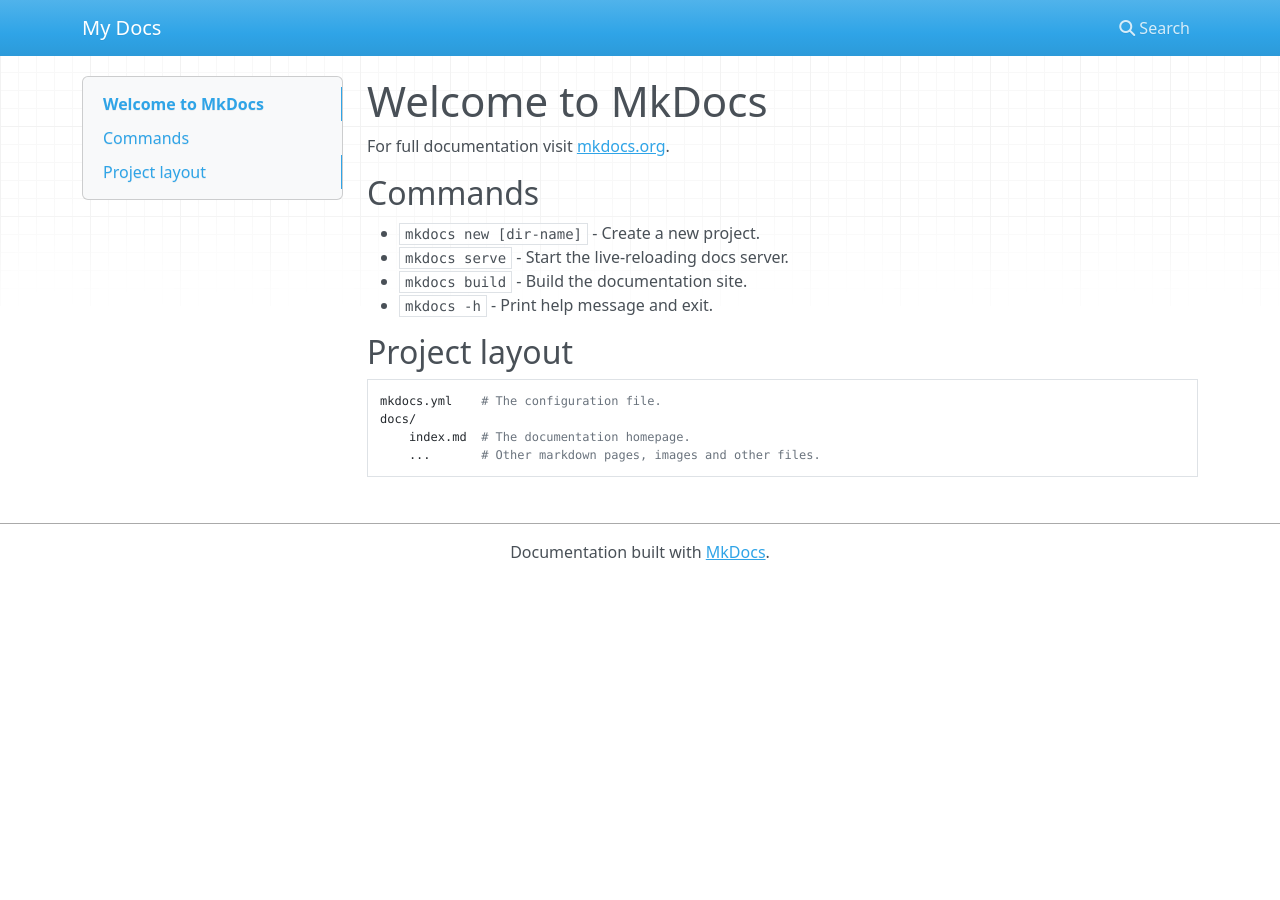
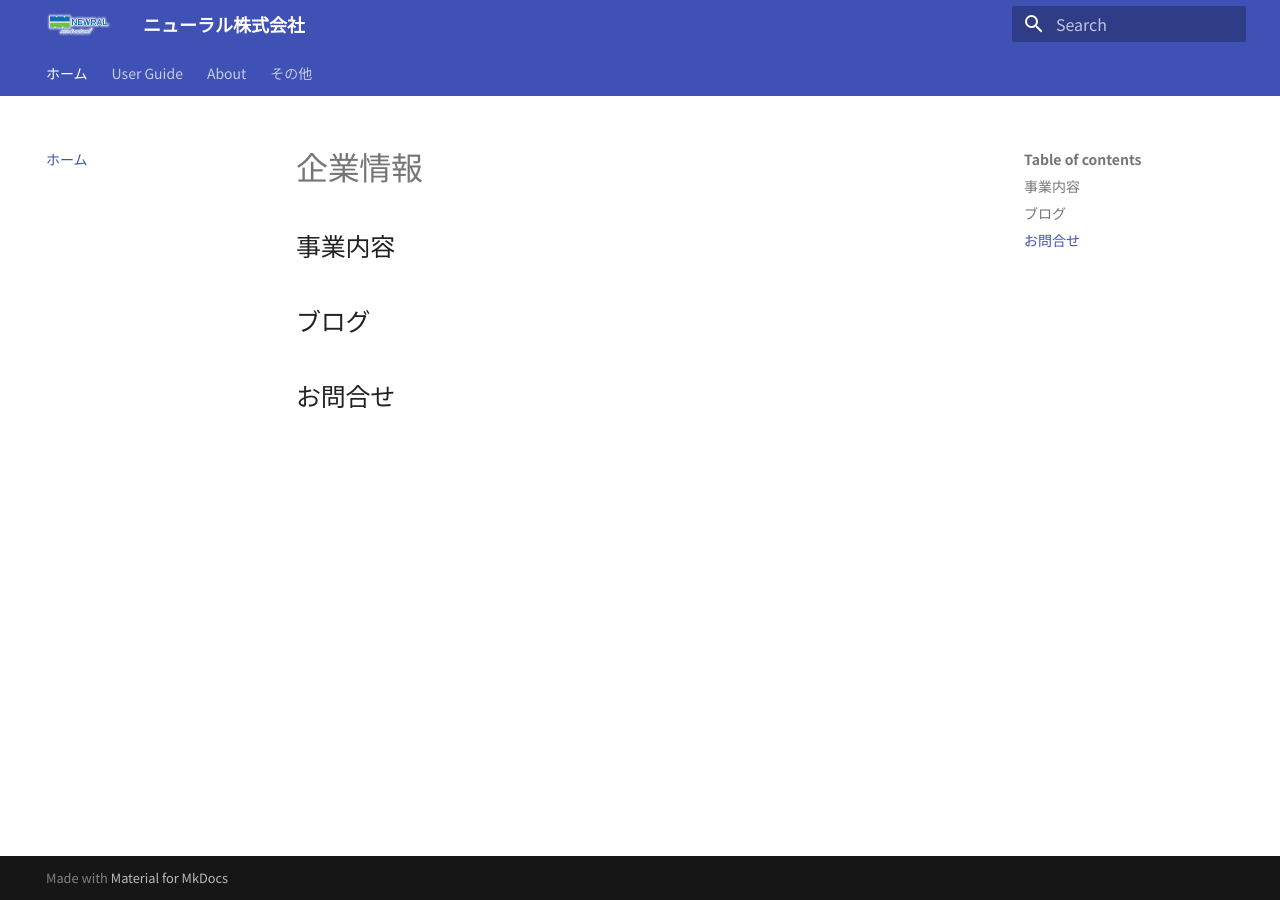
Before and after one commit to k-yoshikubo/k-yoshikubo.github.io, an MkDocs documentation site: the page built from src/index.md, in a window 1280 px wide. Built offline with MkDocs 1.6.1 and Material for MkDocs 9.7.7, drawn with Linux system fonts in a browser that asks for light colours; nearby versions of some CDN libraries; some web fonts are replaced.

Commit message:
サンプル構築
使用方法の調査中。

```diff
--- a/mkdocs.yml
+++ b/mkdocs.yml
@@ -1,4 +1,40 @@
-site_name: My Docs
+site_name: "ニューラル株式会社"
 
 site_dir: docs
 docs_dir: src
+remote_branch: master
+
+theme:
+  name: material
+  logo: assets/images/logo-trans.png
+  features:
+    - navigation.instant
+    - navigation.tabs
+    - navigation.sections
+    # - toc.integrate
+
+nav:
+- ホーム: 'index.md'
+- User Guide:
+    - 'Writing your docs': 'content/user-guide/writing-your-docs.md'
+    - 'Styling your docs': 'content/user-guide/styling-your-docs.md'
+- About:
+    - 'License': 'content/about/license.md'
+    - 'Release Notes': 'content/about/release-notes.md'
+- その他:
+    - 'サンプル': 'content/sandbox.md'
+
+extra_css:
+  - "https://fonts.googleapis.com/earlyaccess/notosansjp.css"
+  - "https://fonts.googleapis.com/css?family=Open+Sans:600,800"
+
+extra:
+  font:
+    text: "Noto Sans JP"
+    code: "Consolas"
+  logo: 'assets/images/logo.png'
+
+markdown_extensions:
+  - admonition
+  - codehilite:
+      linenums: true
--- a/src/index.md
+++ b/src/index.md
@@ -1,17 +1,7 @@
-# Welcome to MkDocs
+# 企業情報
 
-For full documentation visit [mkdocs.org](https://www.mkdocs.org).
+## 事業内容
 
-## Commands
+## ブログ
 
-* `mkdocs new [dir-name]` - Create a new project.
-* `mkdocs serve` - Start the live-reloading docs server.
-* `mkdocs build` - Build the documentation site.
-* `mkdocs -h` - Print help message and exit.
-
-## Project layout
-
-    mkdocs.yml    # The configuration file.
-    docs/
-        index.md  # The documentation homepage.
-        ...       # Other markdown pages, images and other files.
+## お問合せ
```
Also changed, not shown: src/content/sandbox.md (added, +42 -0 lines), src/content/user-guide/styling-your-docs.md (added, +5 -0 lines), src/content/user-guide/writing-your-docs.md (added, +5 -0 lines), src/assets/images/logo-trans.png (added), src/content/about/license.md (added), src/content/about/release-notes.md (added).
